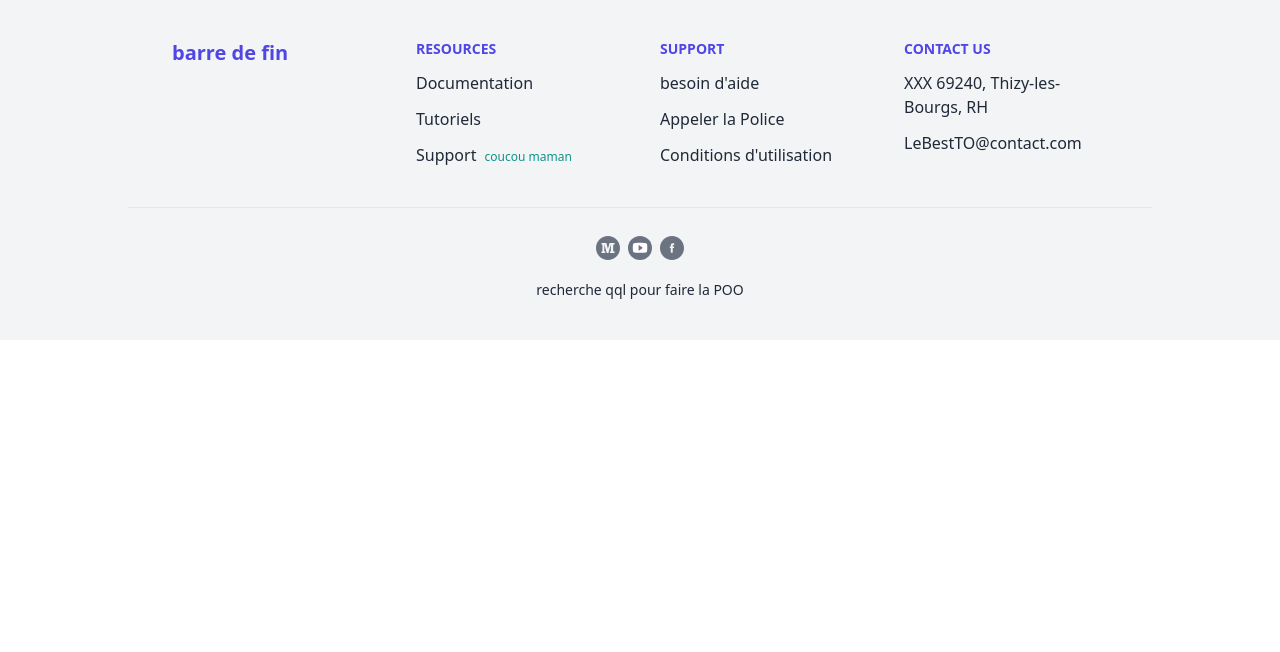
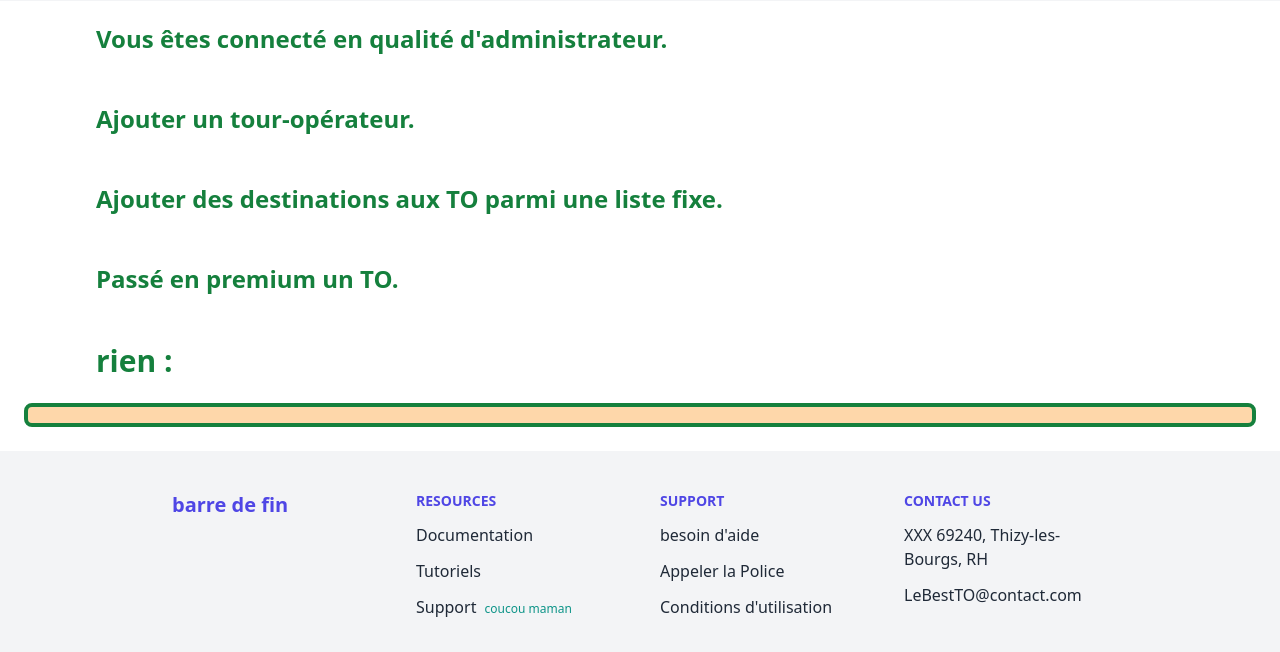
Before and after one commit to AxelCF/comparOperator, a PHP site: page /adm.php in a window 1280 px wide. Shown: the part 73-725 px from the top of the page. Before the commit the page ends 372 px from the top, so only its background shows below. Run offline with PHP 8.4, Linux system fonts and the light colour scheme; data that the repository does not hold is empty; some libraries are stand-ins or nearby versions.

Commit message:
adm style

```diff
--- a/adm.php
+++ b/adm.php
@@ -5,29 +5,36 @@ include './util/autoload.php';
 $manager = new Manager;
 $rltdestination = $manager->getAllDestination();
 ?>
+<h1 class="md:text-2xl text-green-700 block font-bold md:ml-24 ml-0 mb-6 pt-6">Vous êtes connecté en qualité d'administrateur.</h1>
+<h1 class="md:text-2xl text-green-700 block font-bold md:ml-24 ml-0 mb-6 pt-6">Ajouter un tour-opérateur.</h1>
+<h1 class="md:text-2xl text-green-700 block font-bold md:ml-24 ml-0 mb-6 pt-6">Ajouter des destinations aux TO parmi une liste fixe.</h1>
+<h1 class="md:text-2xl text-green-700 block font-bold md:ml-24 ml-0 mb-6 pt-6">Passé en premium un TO.</h1>
+
+
+<h1 class="md:text-3xl text-green-700 block font-bold md:ml-24 ml-0 mb-6 pt-6">rien :</h1>
+<div class=" bg-orange-200 border-4 m-6 border-green-700 px-4 py-2 mt-2 rounded-tl-lg rounded-tr-lg rounded-br-lg rounded-bl-lg">
     <?php
     foreach ($rltdestination as $result) {
     ?>
-    <!-- carte horizontal-->
-    <!--responsive de w-1/3 -- laius 1/3 -->
         <form method="get" action="./page.php">
             <input type="hidden" name="id" value="<?= $result->getId() ?>">
             <input type="hidden" name="location" value="<?= $result->getLocation() ?>">
             <div class="p-10 ">
                 <h3 class="mb-4 font-bold text-orange-400"> </h3>
                 <div class="bg-white rounded-lg hover:shadow-2xl ease-in duration-150 md:flex">
-                <img src="<?= $result->getImage() ?>" alt="Boat" class="rounded-t-lg md:w-1/3 md:rounded-l-lg md:rounded-t-none">
+                    <button type="submit"><img src="<?= $result->getImage() ?>" alt="Boat" class="rounded-t-lg md:w-1/3 md:rounded-l-lg md:rounded-t-none">
                         <div class="p-6">
                             <h2 class="mb-2 font-bold text:xl md:text-2xl text-orange-700"><?= $result->getLocation() ?></h2>
                             <p class="text-orange-700">A partir de <?= $result->getPrice() ?> € TTC </p>
-                        <button type="submit"     class="border-2 hover:bg-orange-700 hover:text-white border-orange-700 px-4 py-2 mt-2 rounded-tl-lg rounded-tr-lg rounded-br-lg rounded-bl-lg">UPDATE</button>
                         </div>
+                    </button>
                 </div>
             </div>
         </form>
     <?php
     }
     ?>
+</div>
 
 
 
```
Lines whose indentation alone changed are shown as unchanged.
